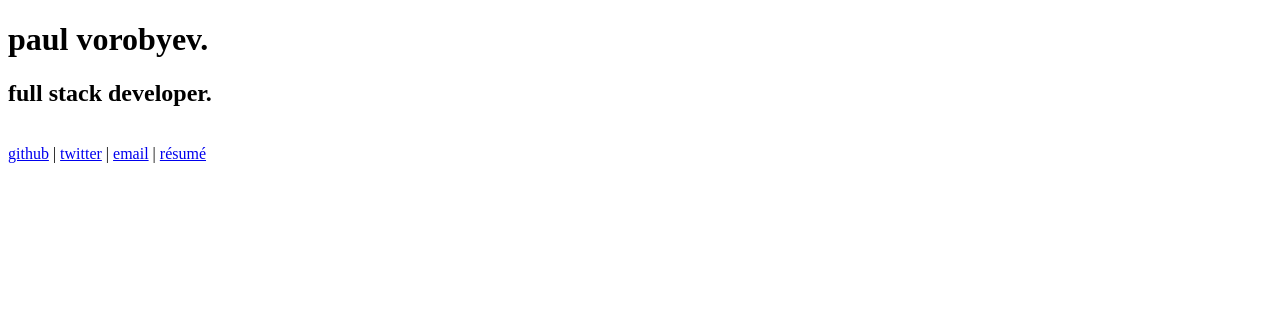
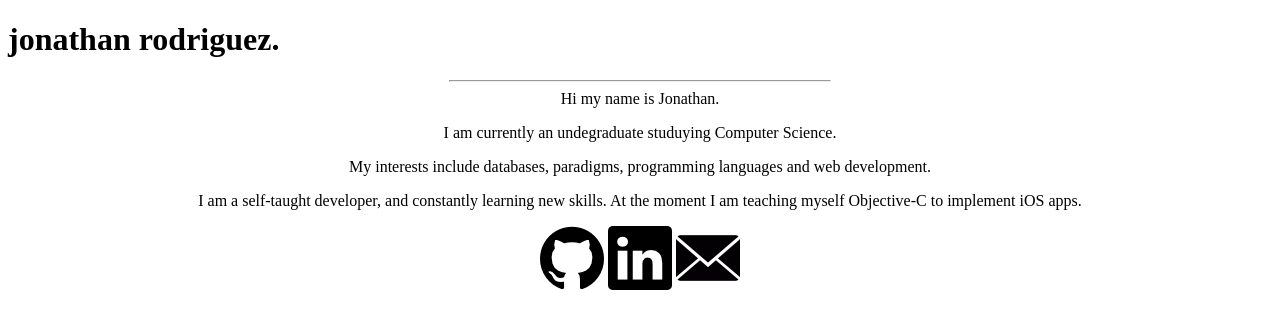
Before and after one commit to jonmrod/jonmrod.github.io, a plain HTML site: page index.html in a window 1280 px wide. Drawn offline with nearby package versions, Linux system fonts and the light colour scheme; no server answers.

Commit message:
updated with webicon/favicon and mini bio

```diff
--- a/index.html
+++ b/index.html
@@ -1,13 +1,27 @@
 
-<!DOCTYPE html><html lang="en"><head><meta charset="UTF-8"><title>Paul Vorobyev</title><link rel="stylesheet" href="dist/inc/styles/styles.css"></head><body><div class="container"><h1>paul vorobyev<span>.</span></h1><h2>full stack <span>developer</span>.</h2><br><div class="links"><a href="//github.com/paulvorobyev/">github</a> | <a href="//www.twitter.com/vorobyevpaul/">twitter</a> | <a href="mailto:paulvorobyev@gmail.com">email</a> | <a href="dist/paulvorobyevresume.pdf">résumé</a></div></div><script>(function(i,s,o,g,r,a,m){i['GoogleAnalyticsObject']=r;i[r]=i[r]||function(){
-  (i[r].q=i[r].q||[]).push(arguments)},i[r].l=1*new Date();a=s.createElement(o),
-  m=s.getElementsByTagName(o)[0];a.async=1;a.src=g;m.parentNode.insertBefore(a,m)
-  })(window,document,'script','//www.google-analytics.com/analytics.js','ga');
-  ga('create', 'UA-55079502-1', 'auto');
-  ga('send', 'pageview');</script>
-  <script src="src/inc/jquery/dist/jquery.min.js"></script>
-  <script>
-$.post("https://localhost:3000/predict/parseSentence", {userInput: "Brandon is really bad at making his website background work properly"}, function(data){
-console.log(data);
-});
-  </script></body></html>
+<!DOCTYPE html><html lang="en">
+<head>
+<meta charset="UTF-8">
+<link rel="shortcut icon" type="image/png" href="icons/favicon.png">
+<title>Jonathan Rodriguez</title>
+<link rel="stylesheet" type="text/css" href="style.css">
+</head>
+<body>
+<div class="container"><h1>jonathan rodriguez<span>.</span></h1>
+<center>
+<hr width="30%">
+
+<div id="textBody">
+Hi my name is Jonathan. <p>
+I am currently an undegraduate studuying Computer Science. <p>
+My interests include databases, paradigms, programming languages and web development. <p>
+I am a self-taught developer, and constantly learning new skills. At the moment I am teaching myself Objective-C to implement iOS apps.<p>
+</div>
+
+<p>
+
+<a target="_" href="http://github.com/jonmrod"><img src="icons/github.png"></a>
+<a target="_blank" href="https://www.linkedin.com/"><img src="icons/linkedin.png"></a>
+<a target="_blank" href="mailto:jonathanrodriguez224@gmail.com"><img src="icons/email.png"></a>
+
+</body></html>
```
